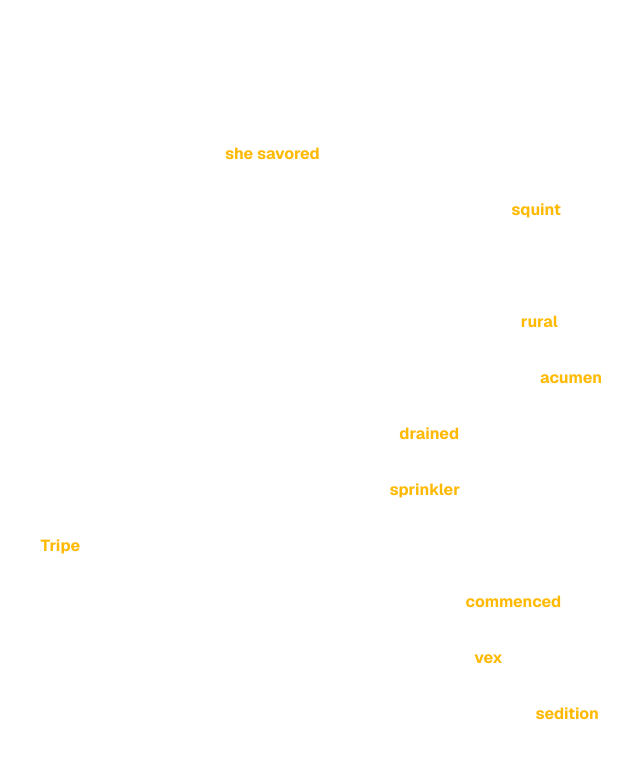
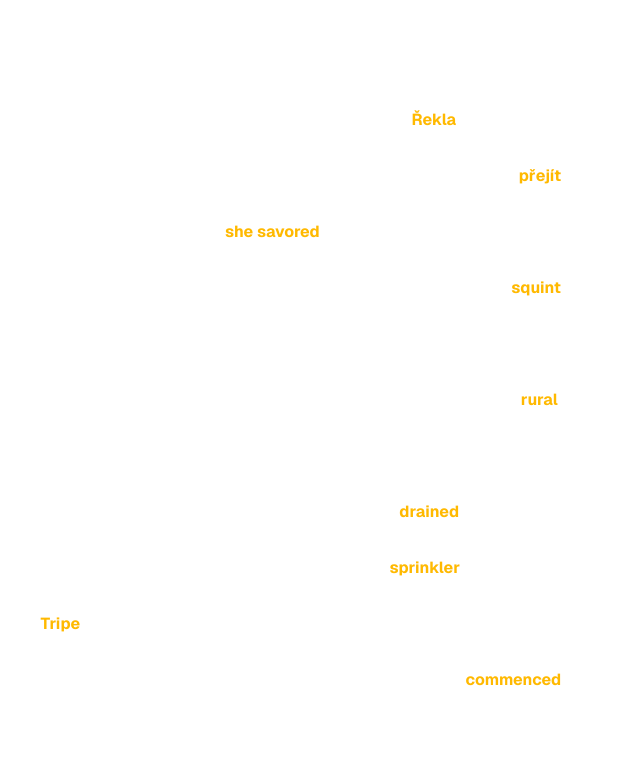
Before and after one commit to tominek/duocards-interview, a Next.js app: page / in a window 1280 px wide. Shown: the top 758 px of the page, without its empty margins (638-1278 px from the left). Built offline with nearby package versions, Linux system fonts and the light colour scheme.

Commit message:
Added support for unicode characters

```diff
--- a/src/app/page.tsx
+++ b/src/app/page.tsx
@@ -1,38 +1,54 @@
 import { Card, cards } from '@/resources'
 
-function normalizeWord (word: string) {
+type LangConfig = {
+  members: string[]
+  allowPrefixes: boolean
+}
+
+function normalizeWord (word: string, members: string[]) {
+  const regexp = new RegExp(`^(${members.join('|')})\\s+`, 'g')
+
   return word
     .trim()
     .toLowerCase()
-    .replace(/^(the|to|a|an)\s+/, '')
+    .replace(regexp, '')
 }
 
 function escapeRegExp(str: string) {
   return str.replace(/[.*+?^${}()|[\]\\]/g, '\\$&');
 }
 
-function buildMatchRegex(front: string) {
-  const normalized = normalizeWord(front)
+function buildMatchRegex (front: string, config: LangConfig) {
+  const normalized = normalizeWord(front, config.members)
   const parts = normalized.split(/\s+/).filter(Boolean).map(escapeRegExp)
   if (parts.length === 0) return null
 
-  const suffix = '\\w*'
+  // Use Unicode letter/number marks instead of \w to properly match letters like ř, é, etc.
+  const unicodeChars = '[\\p{L}\\p{M}\\p{N}_]'
+  const suffix = `${unicodeChars}*`
+  const wb = `(?<!${unicodeChars})` // Unicode-aware "word boundary" start
+  const we = `(?!${unicodeChars})`  // Unicode-aware "word boundary" end
+
   let pattern: string
 
   if (parts.length === 1) {
-    pattern = `\\b${parts[0]}${suffix}\\b`
+    // If allowPrefixes is true, allow any alphabetic prefix before the first token (e.g., přejít for jít)
+    const optionalPrefix = config.allowPrefixes ? `${unicodeChars}*` : ''
+    pattern = `${wb}${optionalPrefix}${parts[0]}${suffix}${we}`
   } else {
     const head = parts.slice(0, -1).join('\\s+')
     const last = parts[parts.length - 1]
-    pattern = `\\b${head}\\s+${last}${suffix}\\b`
+    // For multi-word, only allow prefixing on the very first token when enabled
+    const optionalPrefix = config.allowPrefixes ? `${unicodeChars}*` : ''
+    pattern = `${wb}${optionalPrefix}${head}\\s+${last}${suffix}${we}`
   }
   // console.log('Pattern:', pattern)
 
   return new RegExp(pattern, 'iu');
 }
 
-function decorateHint ({ front, hint }: Card) {
-  const regex = buildMatchRegex(front)
+function decorateHint ({ front, hint }: Card, config: LangConfig) {
+  const regex = buildMatchRegex(front, config)
   if (!regex) return hint;
 
   const match = regex.exec(hint)
@@ -55,6 +71,17 @@ function decorateHint ({ front, hint }: Card) {
 }
 
 export default function Home () {
+  // EN
+  // const config: LangConfig = {
+  //   members: ['the', 'to', 'a', 'an'],
+  //   allowPrefixes: false
+  // }
+  // CZ
+  const config: LangConfig = {
+    members: [],
+    allowPrefixes: true
+  }
+
   return (
     <div
       className="font-sans w-full flex items-center justify-items-center min-h-screen p-2 pb-20 gap-16 sm:p-2">
@@ -68,7 +95,7 @@ export default function Home () {
                 {card.front}
               </div>
               <div>
-                {decorateHint(card)}
+                {decorateHint(card, config)}
               </div>
             </div>
           ))}
--- a/src/resources/index.ts
+++ b/src/resources/index.ts
@@ -29,6 +29,40 @@ export interface Card {
 }
 
 export const cards: Card[] = [
+  {
+    'id': 'abc',
+    'sCardId': null,
+    'sourceId': null,
+    'front': 'řekla',
+    'pronunciation': null,
+    'back': 'she said',
+    'hint': 'Řekla mi, že nemůže přijít',
+    'flipped': false,
+    'loopedAt': '2024-04-27T21:04:38.993Z',
+    'knownAt': '2023-11-19T16:09:44.247Z',
+    'knownUntil': '2023-11-19T16:39:44.247Z',
+    'knownCount': 2,
+    'failCount': 21,
+    'source': null,
+    'svg': null,
+  },
+  {
+    'id': '123',
+    'sCardId': null,
+    'sourceId': null,
+    'front': 'jít',
+    'pronunciation': null,
+    'back': 'she said',
+    'hint': 'Teď musíme přejít most',
+    'flipped': false,
+    'loopedAt': '2024-04-27T21:04:38.993Z',
+    'knownAt': '2023-11-19T16:09:44.247Z',
+    'knownUntil': '2023-11-19T16:39:44.247Z',
+    'knownCount': 2,
+    'failCount': 21,
+    'source': null,
+    'svg': null,
+  },
   {
     'id': 'Q2FyZDpjOWQ2ZmE5Ni1kMmI4LTQ1YTMtYmVlZC1mMjI3MDYxZGRkNmM=',
     'sCardId': null,
```
